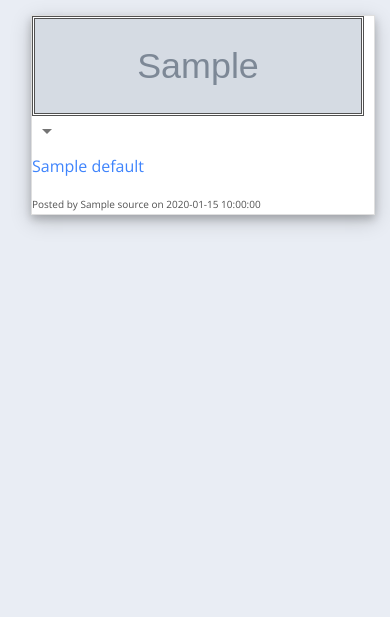
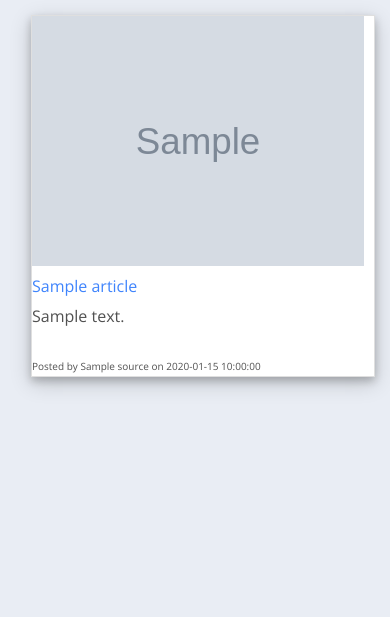
Before and after one commit to opensauce17/news_archive, a Flask app: template news/templates/main/comments.html in a window 390 px wide. Shown: the part 84-701 px from the top of the page. Run offline with Flask 2, Linux system fonts and the light colour scheme; tables that the repository leaves empty hold one stand-in row (values such as "Sample post"); the template is opened without the code that fills it: values that come from a table or form of the project are taken from there, most other values are stand-ins (such as "Sample title", 1, 10 or a date in 2020); grey boxes marked "Sample" are stand-in pictures; some libraries are stand-ins or nearby versions.

Commit message:
updated comments page

```diff
--- a/news/templates/main/comments.html
+++ b/news/templates/main/comments.html
@@ -160,66 +160,50 @@
                     </div>
                 </div>
             </header>
-            {% for user in user_data %}
-                    {% if user.pref_location == '' %}
-                        <main class="dash-content">
-                            <div class="container-fluid">
-                                <div class="container">
-                                    <div class="row">
-                                        Hi {{ username }}. You have no default favourites set. Please go to your profile page and set your favourites.
-                                    </div>
-                                </div>
-                            </div>
-                        </main>
-                    {% else %}
             <main class="dash-content">
                 <div class="container-fluid">
                             <div class="container">
                                 <div class="row">
-                               {% for default in default_settings %}
-                                    {% for i in default %}
-                                    <div class="card mb-3 ml-3 d-flex" style="max-width: 540px; padding-right: 10px; box-shadow:0 4px 8px 0 rgba(0, 0, 0, 0.2), 0 6px 20px 0 rgba(0, 0, 0, 0.19);">
+                               {% for article in article %}
+                                    <div class="card mb-3 ml-3 d-flex" style="max-width: 1080px; padding-right: 10px; box-shadow:0 4px 8px 0 rgba(0, 0, 0, 0.2), 0 6px 20px 0 rgba(0, 0, 0, 0.19);">
                                         <div class="row">
                                             <div class="col-md-4">
-                                                 {% if i.urlToImage == None %}
-                                                <img class="card-img-top" src="{{ url_for('static', filename='images/no_image_available.png') }}" alt="Card image" height="100" >
+                                                 {% if article.urlToImage == None %}
+                                                <img class="card-img-top" src="{{ url_for('static', filename='images/no_image_available.png') }}" alt="Card image" height="250" style=" object-fit: cover;" >
                                                     {% else %}
-                                                <img class="card-img-top" src="{{ i.urlToImage }}" alt="Card image" height="100" style="border-style: double; object-fit: cover;">
+                                                <img class="card-img-top" src="{{ article.urlToImage }}" alt="Card image" height="250" style="object-fit: cover;">
+                                                 {% endif %}
+                                            </div>
+                                           <div class="col-md-8">
+                                               <form class="searchbox" action="{{ url_for('main.comments') }}" style="padding-right: 10px;">
                                                 <div class="spur-card-menu">
                                                     <div class="dropdown show" >
                                                         <a class="spur-card-menu-link" href="#" role="button" data-toggle="dropdown"></a>
-                                                           <!--<div class="ml-3 mb-1 mt-1"><font size="1">More</font></div>-->
                                                             <div class="dropdown-menu dropdown-menu-right" aria-labelledby="dropdownMenuLink">
-                                                                <a class="dropdown-item" href="#"><font size="1">Archive Link</font></a>
-                                                                    <a class="dropdown-item" href="#"><font size="1">Comments</font></a>
+                                                                <a class="dropdown-item" href="{{ url_for('main.profile') }}"><font size="1">Archive Link</font></a>
+                                                                <!--<a class="dropdown-item" type="submit" href=""><font size="1">Comments</font></a> -->
                                                             </div>
                                                     </div>
+                                                </div>
+                                                </form>
+                                               <p class="card-title" style="padding-left: 0px; padding-top: 8px; padding-right: 3px"><a href="{{ article.url }}" target="_blank">{{ article.title }}</a></p>
+                                               <div class="card-subtitle">
+                                                   {{ article.description }}
                                                </div>
-                                                 {% endif %}
-                                            </div>
-                                           <div class="col-md-8">
-                                               <p class="card-title" style="padding-left: 0px; padding-top: 8px; padding-right: 3px"><a href="{{ i.url }}" target="_blank">{{ i.title }}</a></p>
-                                                <font size="1" class="post-meta">
-                                                    Posted by {{ i.source }} on {{ i.publishedAt }}
+                                               <br>
+
+                                              <font size="1" class="post-meta">
+                                                    Posted by {{ article.source }} on {{ article.publishedAt }}
                                                 </font>
                                            </div>
-                                           <!--   <div class="card-body">
-                                                <h6 class="card-title"><a href="{{ i.url }}" target="_blank">{{ i.title }}</a></h6>
-                                                <p class="card-text">{{ i.description }}</p>
-                                                <p class="card-text"><small class="text-muted">Last updated 3 mins ago</small></p>
-                                              </div>
-                                            </div> -->
                                           </div>
                                         </div>
                                  {% endfor %}
-                              {% endfor %}
 
                                </div>
                             </div>
                 </div>
             </main>
-       {% endif %}
-   {% endfor %}
     </div>
 </div>
 
```
Also changed, not shown: news/main/routes.py (+9 -1 lines).
